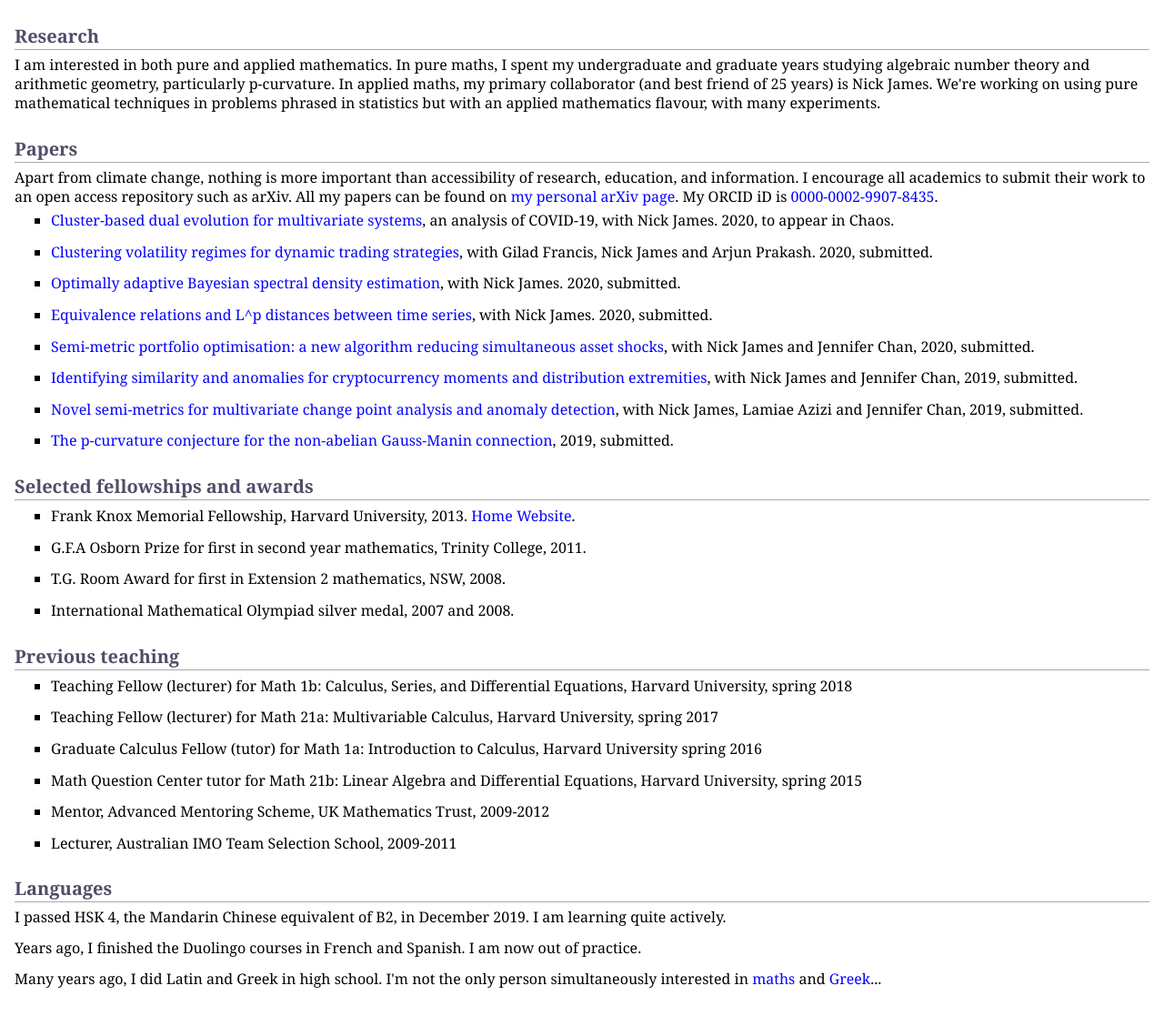
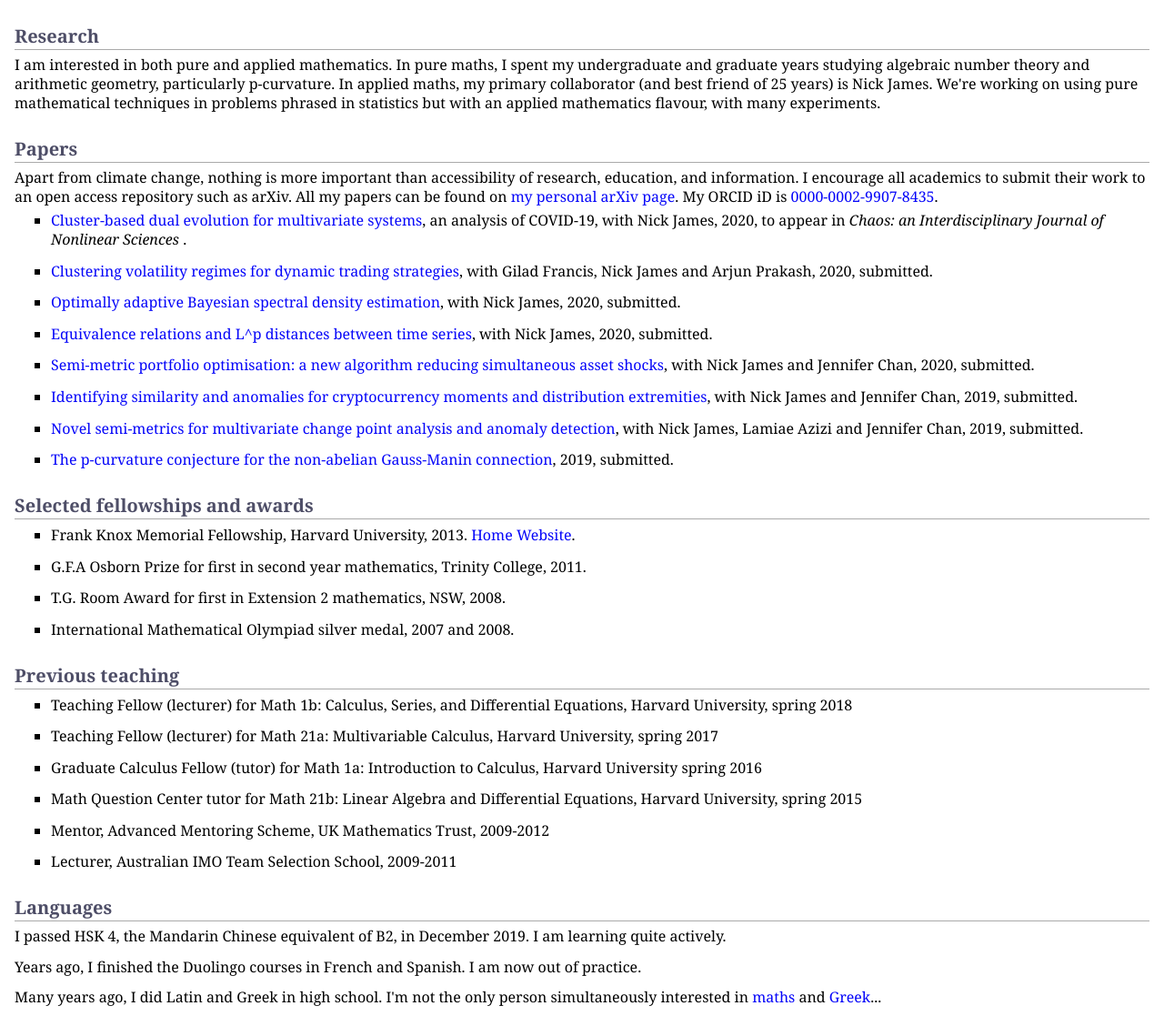
Before and after one commit to MaxMenzies/maxmenzies.com, a Jekyll site: the page index.html, which Jekyll copies as it is, in a window 1280 px wide, cut to the strip 284-1412 px from the top of the page. Shown: the whole strip at 91% size. Built offline with Jekyll 4.4.1, drawn with Linux system fonts in a browser that asks for light colours; before the commit the page ends 1391 px from its top, so only the background shows below that.

Commit message:
Update index.html

```diff
--- a/index.html
+++ b/index.html
@@ -40,19 +40,19 @@
 <h2>Papers</h2>
 <p>Apart from climate change, nothing is more important than accessibility of research, education, and information. I encourage all academics to submit their work to an open access repository such as arXiv. All my papers can be found on <a href="https://arxiv.org/a/menzies_m_1.html">my personal arXiv page</a>. My ORCID iD is <a href="https://orcid.org/0000-0002-9907-8435.">0000-0002-9907-8435</a>.</p>
 <ul>
-<li><p> <a href="https://arxiv.org/abs/2005.02125">Cluster-based dual evolution for multivariate systems</a>, an analysis of COVID-19, with Nick James. 2020, to appear in Chaos. </p>
+<li><p> <a href="https://arxiv.org/abs/2005.02125">Cluster-based dual evolution for multivariate systems</a>, an analysis of COVID-19, with Nick James, 2020, to appear in <i>Chaos: an Interdisciplinary Journal of Nonlinear Sciences </i>. </p>
 </li>
 </ul>
 <ul>
-<li><p> <a href="https://arxiv.org/abs/2004.09963">Clustering volatility regimes for dynamic trading strategies</a>, with Gilad Francis, Nick James and Arjun Prakash. 2020, submitted. </p>
+<li><p> <a href="https://arxiv.org/abs/2004.09963">Clustering volatility regimes for dynamic trading strategies</a>, with Gilad Francis, Nick James and Arjun Prakash, 2020, submitted. </p>
 </li>
 </ul>
 <ul>
-<li><p> <a href="https://arxiv.org/abs/2003.02367">Optimally adaptive Bayesian spectral density estimation</a>, with Nick James. 2020, submitted. </p>
+<li><p> <a href="https://arxiv.org/abs/2003.02367">Optimally adaptive Bayesian spectral density estimation</a>, with Nick James, 2020, submitted. </p>
 </li>
 </ul>
 <ul>
-<li><p><a href="https://arxiv.org/abs/2002.02592">Equivalence relations and L^p distances between time series</a>, with Nick James. 2020, submitted.</p>
+<li><p><a href="https://arxiv.org/abs/2002.02592">Equivalence relations and L^p distances between time series</a>, with Nick James, 2020, submitted.</p>
 </li>
 </ul>
 <ul>
```
